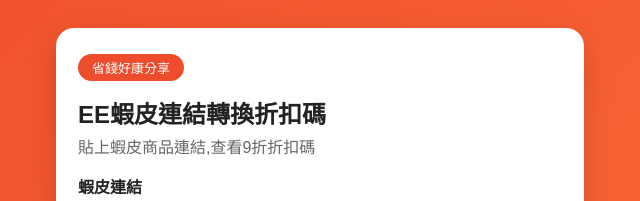
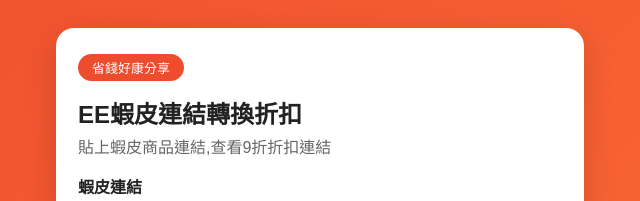
Before and after one commit to eeshoptw/converter, a plain HTML site: page index.html in a window 1280 px wide. Shown: the top 201 px of the page, 320-960 px from the left. Drawn offline with Linux system fonts and the light colour scheme.

Commit message:
更新 index.html

```diff
--- a/index.html
+++ b/index.html
@@ -1,8 +1,8 @@
 <!DOCTYPE html>
 <html lang="zh-Hant"><head><meta charset="UTF-8"><meta name="viewport" content="width=device-width, initial-scale=1.0">
-<title>EE蝦皮連結轉換折扣碼</title><link rel="stylesheet" href="style.css"></head>
+<title>EE蝦皮連結轉換折扣</title><link rel="stylesheet" href="style.css"></head>
 <body><main class="container"><section class="card">
-<div class="badge">省錢好康分享</div><h1>EE蝦皮連結轉換折扣碼</h1><p class="subtitle">貼上蝦皮商品連結,查看9折折扣碼</p>
+<div class="badge">省錢好康分享</div><h1>EE蝦皮連結轉換折扣</h1><p class="subtitle">貼上蝦皮商品連結,查看9折折扣連結</p>
 <label for="urlInput">蝦皮連結</label>
 <textarea id="urlInput" placeholder="一次最多貼上 5 個蝦皮連結，每行一個"></textarea>
 <div class="buttons"><button id="convertBtn">產生推廣連結</button><button id="clearBtn" class="secondary">清除</button></div>
```
